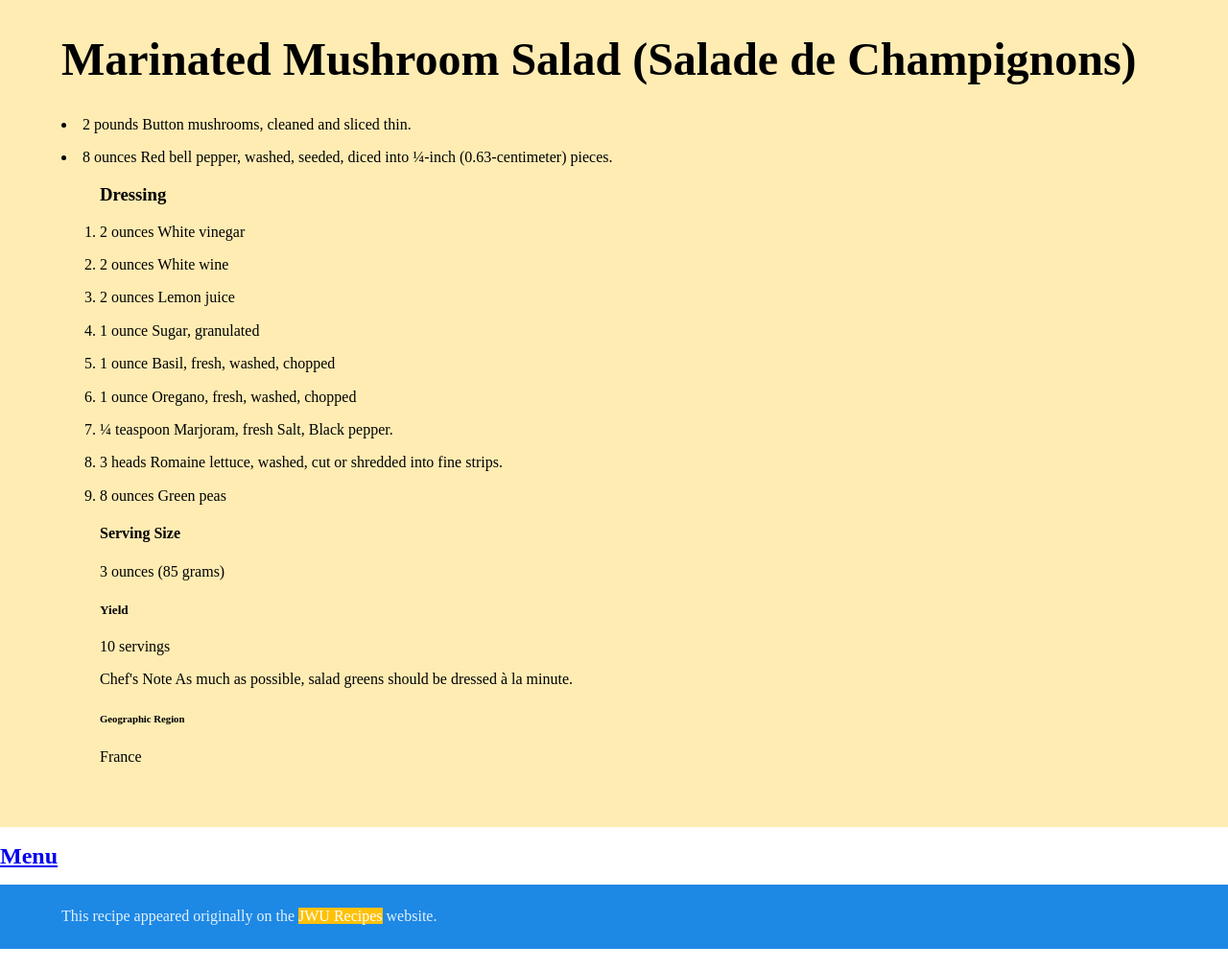
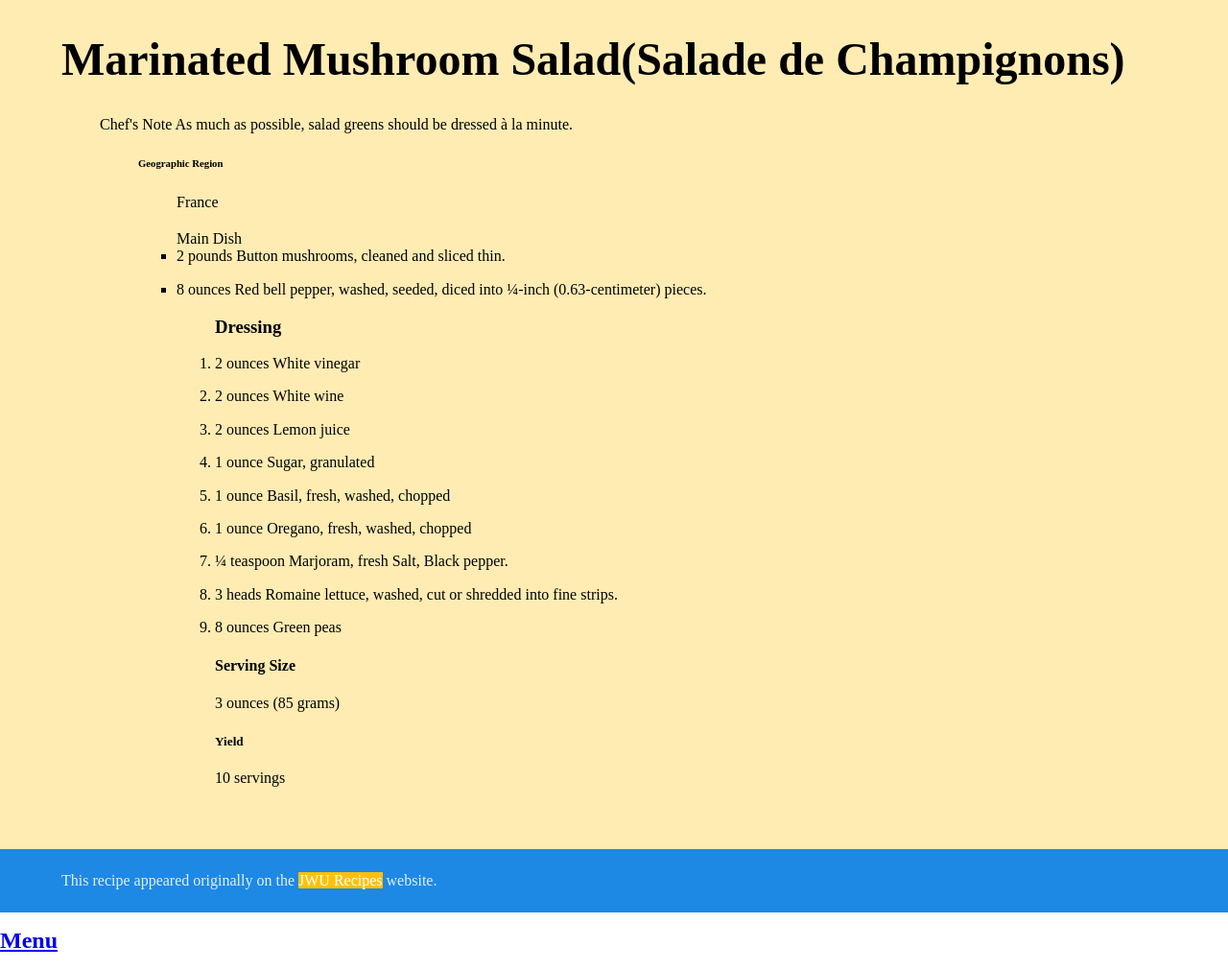
Before and after one commit to francescahope24/jwu-recipe, a plain HTML site: page index.html in a window 1280 px wide. Shown: the part 67-1078 px from the top of the page at 96% size. Before the commit the page ends 1056 px from the top, so only its background shows below. Drawn offline with nearby package versions, Linux system fonts and the light colour scheme; files that its build step writes are made by us from their sources.

Commit message:
Add files via upload

```diff
--- a/index.html
+++ b/index.html
@@ -26,14 +26,21 @@
       <img src="img/mushroomsalad.jpg" alt" Marinated Mushroom Salad>
       <div class="inner"></div>
 
-      <h1> Marinated Mushroom Salad
+      <h1> Marinated Mushroom Salad(Salade de Champignons) </h1>
 
-    (Salade de Champignons) </h1>
+      <p><ul> Chef's Note
+    As much as possible, salad greens should be dressed à la minute.
 
-   <h2>
-    <div class='Ingredients'> </h2>
+    <ul><h6>Geographic Region</h6>
+    <ul><p>France </p>
 
-    <p><li>2 pounds Button mushrooms, cleaned and sliced thin.</p>
+
+    <h2><div class='Ingredients'> </h2>
+
+
+
+    Main Dish
+    <li>2 pounds Button mushrooms, cleaned and sliced thin.</p>
 
    <p><li>8 ounces Red bell pepper, washed, seeded, diced into ¼-inch (0.63-centimeter) pieces.</p>
 
@@ -69,31 +76,25 @@ Salt, Black pepper. </p>
     <h5>Yield</h5>
     <p>  10 servings</p>
 
-Chef's Note
-As much as possible, salad greens should be dressed à la minute.
-
-<h6>Geographic Region</h6>
-<p>France </p>
 
     </main>
 
 
 
+    <footer><p>
+    This recipe appeared originally on the <a href="https://recipes.jwu.edu/culinary/marinated-mushroom-salad-salade-de-champignons/">JWU Recipes</a> website.</p>
+    </footer>
 
+    <header>
+    <div class="logo">
+    <h1 JWU Recipes><div>
+    <div class="menu"><a href="http://recipes.jwu.edu"title="More Recipes for JWU Recipes">Menu</a><div>
+    </header>
 
 
 
 
     </body>
 
-<header>
-   <div class="logo"><h1 JWU Recipes><div>
-    <div class="menu"><a href="http://recipes.jwu.edu"title="More Recipes for JWU Recipes">Menu</a><div>
-  </header>
 
-  <footer><p>
-    This recipe appeared originally on the <a href="https://recipes.jwu.edu/culinary/marinated-mushroom-salad-salade-de-champignons/">JWU Recipes</a> website.</p>
-
-
-  </footer>
     </html>
```
Lines whose indentation alone changed are shown as unchanged.
